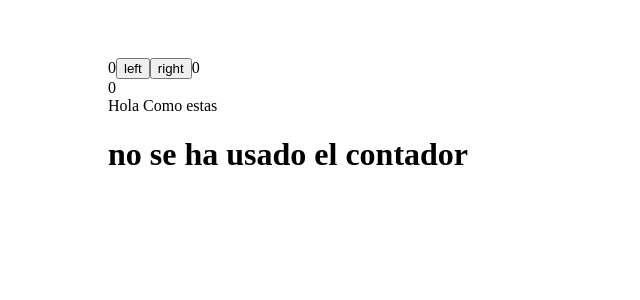
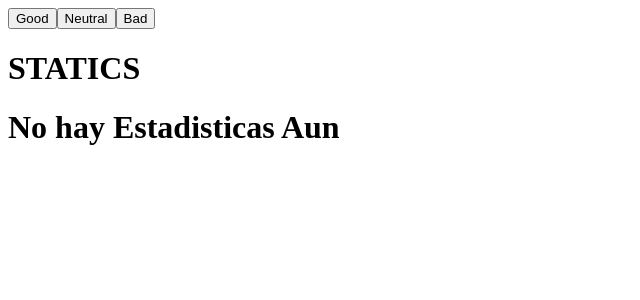
Before and after one commit to deliverst/midudev5-react-bootcamp, a React (Create React App) app: page / in a window 1280 px wide. Shown: the top 300 px of the page, without its empty margins (0-640 px from the left). Built offline with nearby package versions, Linux system fonts and the light colour scheme.

Commit message:
Exercises 1.6.-1.14.

```diff
--- a/src/App.js
+++ b/src/App.js
@@ -1,26 +1,79 @@
 import {useState} from 'react'
-import './App.css'
 
-const Button = (props) => {
-    render
+const Button = ({text, onClick, total}) => {
+    return <button onClick={onClick}>{text}</button>
+}
 
+const Display = ({contador, text}) => {
+    return (<p>{text} {contador}</p>)
+}
+
+const Statistics = (props) => {
+    const {neutral, bad, good} = props.data
+    let sumTotal = neutral + bad + good
+    let ave = parseFloat(sumTotal / 3).toFixed(2)
+    let porcentage = sumTotal === 0 ? 0 : parseFloat(100 / sumTotal * good).toFixed(2)
+    return <>
+        {/*<div>Good: {good}</div>*/}
+        {/*<div>Neutral: {neutral}</div>*/}
+        {/*<div>Bad: {bad}</div>*/}
+        {/*<div>Promedio: {ave}</div>*/}
+        {/*<div>Porcentaje: {porcentage}%</div>*/}
+        <table>
+            <tr>
+                <td>Good</td>
+                <td>{good}</td>
+            </tr>
+            <tr>
+                <td>Neutral</td>
+                <td>{neutral}</td>
+            </tr>
+            <tr>
+                <td>Bad</td>
+                <td>{bad}</td>
+            </tr>
+            <tr>
+                <td>Promedio</td>
+                <td>{ave}</td>
+            </tr>
+            <tr>
+                <td>Total</td>
+                <td>{sumTotal}</td>
+            </tr>
+            <tr>
+                <td>Porce Positiv</td>
+                <td>{porcentage}</td>
+            </tr>
+        </table>
+    </>
 }
 
 const App = () => {
-    const [counter, setCounter] = useState(0)
-    const setToZero = () => setCounter(0)
-    const increaseByOne = () => setCounter(counter + 1)
-    const deincreaseByOne = () => setCounter(counter - 1)
+    // save clicks of each button to its own state
+    const [good, setGood] = useState(0)
+    const [neutral, setNeutral] = useState(0)
+    const [bad, setBad] = useState(0)
+    const clicksLetter = [];
+    const handleGood = () => setGood(good + 1)
+    const handleNeutral = () => setNeutral(neutral + 1)
+    const handleBad = () => setBad(bad + 1)
+    const total = good + neutral + bad
 
     return (
         <div>
-            <div>{counter}</div>
-            <button onClick={deincreaseByOne}>-</button>
-            <button onClick={setToZero}>0</button>
-            <button onClick={increaseByOne}>+</button>
+            <Button text={'Good'} onClick={handleGood}/>
+            <Button text={'Neutral'} onClick={handleNeutral}/>
+            <Button text={'Bad'} onClick={handleBad}/>
+
+            <h1>STATICS</h1>
+            {/*<Display text={'Good'} contador={good}/>*/}
+            {/*<Display text={'Neutral'} contador={neutral}/>*/}
+            {/*<Display text={'Bad'} contador={bad}/>*/}
+            {/*<Display text={'Total: '} contador={total}/>*/}
+            {total === 0 ? <h1>No hay Estadisticas Aun</h1> : <Statistics data={{good, neutral, bad}}/>}
+
         </div>
     )
-
 }
 
 export default App
--- a/src/index.js
+++ b/src/index.js
@@ -1,74 +1,7 @@
-import React, {useState} from 'react';
-import ReactDOM from 'react-dom';
-import './App.css'
-
-const rootElement = document.getElementById('root')
-
-const WarningNotUse = () => {
-    return <h1>no se ha usado el contador</h1>
-}
-
-const ListOfClicks = ({clicks}) => {
-    // console.log(clicks)
-    return <h1>{clicks}</h1>
-}
-
-const App = () => {
-    // const [left, setLeft] = useState(0)
-    // const [right, setRight] = useState(0)
-
-    const [counter, setCounter] = useState({
-        left: 0,
-        right: 0,
-        mensaje: 'Hola Como estas',
-        clicksLetter: []
-    })
-
-    // const [clicks, setClicks] = useState([])
-
-    const handleClickLeft = () => {
-        const newCounterState = {
-            ...counter,
-            left: counter.left + 1,
-            clicks: counter.clicks + 1,
-            clicksLetter: [...counter.clicksLetter, 'L']
-        }
-        setCounter(newCounterState)
-        // setClicks(prevClicks => ([...prevClicks, 'L']))
-    }
-
-    const handleClickRight = () => {
-        setCounter({
-            ...counter,
-            left: counter.left,
-            right: counter.right + 1,
-            clicks: counter.clicks + 1,
-            clicksLetter: [...counter.clicksLetter, 'R']
-        })
-        // setClicks(prevClicks => ([...prevClicks, 'R']))
-    }
-
-    return (
-        <div>
-            {counter.left}
-            <button onClick={handleClickLeft}>left</button>
-            <button onClick={handleClickRight}>right</button>
-            {counter.right}
-            <br/>
-            <span>{counter.clicksLetter.length}</span>
-            <br/>
-            <span>{counter.mensaje}</span>
-            {/*{counter.clicksLetter.length}*/}
-            {/*<p>{counter.clicksLetter.length === 0 ? <WarningNotUse/> : <ListOfClicks clicks={clicks}/>}</p>*/}
-            {counter.clicksLetter.length === 0 ? (<WarningNotUse/>) : (
-                <ListOfClicks clicks={counter.clicksLetter.length}/>)
-            }
-        </div>
-    )
-}
+import ReactDOM from 'react-dom'
+import App from './App'
 
 ReactDOM.render(
-    <App/>,
-    rootElement
+  <App />,
+  document.getElementById('root')
 )
-;
```
